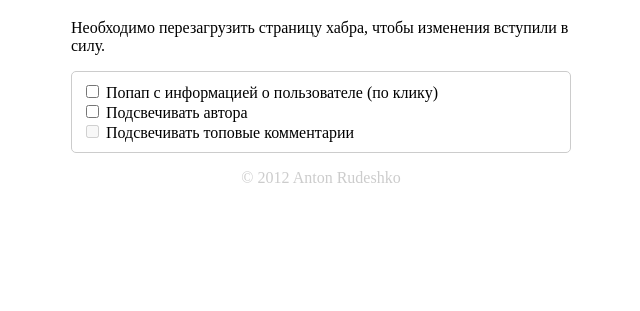
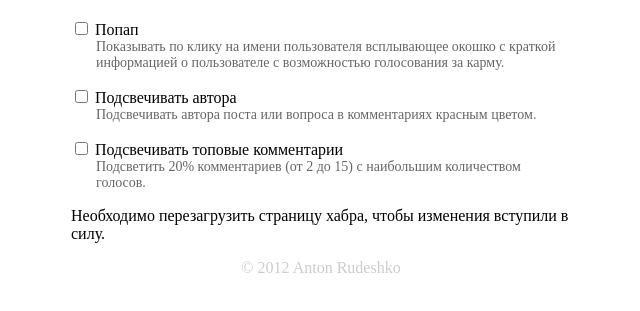
Before and after one commit to anton-rudeshko/habrauser, a browser extension: page src/html/options.html in a window 1280 px wide. Shown: the part 61-372 px from the top of the page, without its empty margins (319-959 px from the left). Drawn offline with Linux system fonts and the light colour scheme.

Commit message:
Restyling options

```diff
--- a/src/css/options.css
+++ b/src/css/options.css
@@ -26,3 +26,13 @@
 .link:hover {
   color: #999;
 }
+
+.option {
+  margin: 1em 0;
+}
+
+.description {
+  color: #666;
+  font-size: 14px;
+  padding-left: 25px;
+}
--- a/src/html/options.html
+++ b/src/html/options.html
@@ -10,22 +10,37 @@
 <div id="wrapper">
     <h1>Опции</h1>
 
-    <p>Необходимо перезагрузить страницу хабра, чтобы изменения вступили в силу.</p>
+    <div>
+        <div class="option">
+            <input id="user-popup" type="checkbox">
+            <label for="user-popup">Попап</label>
 
-    <div class="bordered">
-        <input id="user-popup" type="checkbox">
-        <label for="user-popup">Попап с информацией о пользователе (по клику)</label>
+            <div class="description">
+                Показывать по клику на имени пользователя всплывающее окошко с краткой информацией о пользователе
+                с возможностью голосования за карму.
+            </div>
+        </div>
 
-        <br>
-
+        <div class="option">
             <input id="highlight-author" type="checkbox">
             <label for="highlight-author">Подсвечивать автора</label>
 
-        <br>
+            <div class="description">
+                Подсвечивать автора поста или вопроса в комментариях красным цветом.
+            </div>
+        </div>
 
-        <input id="highlight-comments" type="checkbox" disabled title="Пока нет =(">
-        <label for="highlight-comments" title="Пока нет =(">Подсвечивать топовые комментарии</label>
+        <div class="option">
+            <input id="highlight-comments" type="checkbox">
+            <label for="highlight-comments">Подсвечивать топовые комментарии</label>
+
+            <div class="description">
+                Подсветить 20% комментариев (от 2 до 15) с наибольшим количеством голосов.
             </div>
+        </div>
+    </div>
+
+    <p>Необходимо перезагрузить страницу хабра, чтобы изменения вступили в силу.</p>
 
     <p class="center">
         <a class="link" href="http://www.rudeshko.com">&copy; 2012 Anton Rudeshko</a>
```
Lines whose indentation alone changed are shown as unchanged.
